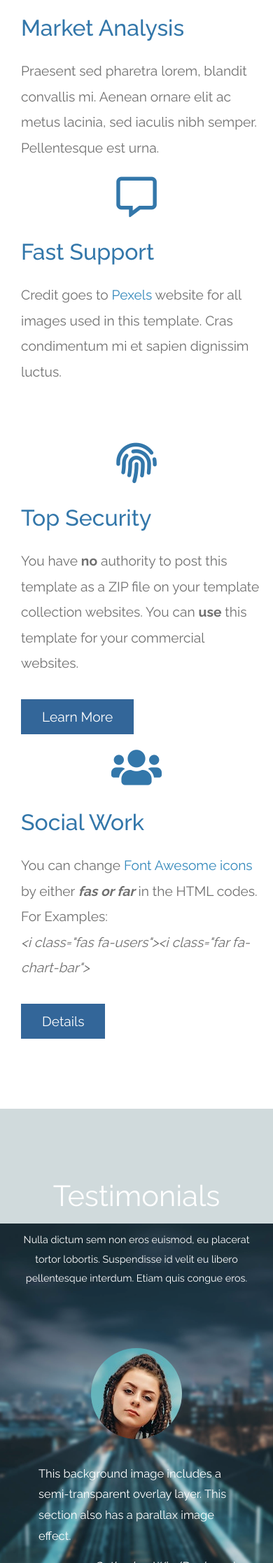
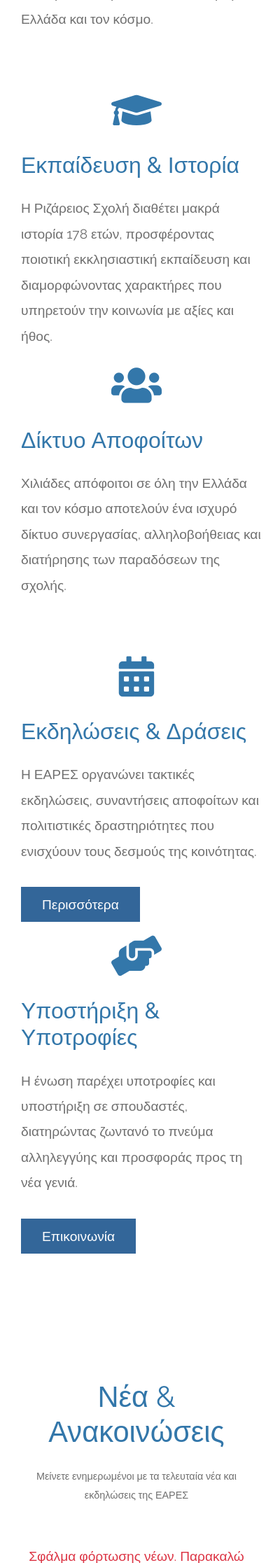
Before and after one commit to itheCreator1/eares, a PHP site: page / in a window 390 px wide. Shown: the part 1527-3760 px from the top of the page at 70% size. Run offline with PHP 8.4, Linux system fonts and the light colour scheme.

Commit message:
Customize frontend with EARES branding and add News section
- Update HTML lang to Greek (el)
- Rebrand all sections with EARES content in Greek
- Replace "Infinite Loop" with "ΕΑΡΕΣ" branding throughout
- Update navigation menu to Greek (Αρχική, Σχετικά, Νέα & Ανακοινώσεις, etc.)
- Modify hero section with ΕΑΡΕΣ title and 178 years tagline
- Transform "What We Do" to "About ΕΑΡΕΣ" with relevant content
- Add 4 feature cards: Education & History, Alumni Network, Events, Scholarships
- Insert News & Announcements section with dynamic container
- Update Gallery section title to Greek "Φωτογραφίες"
- Customize Contact section with EARES contact info
- Update footer with 2025 ΕΑΡΕΣ copyright
- Create news.js for dynamic news loading from API
- Implement news card generation with Greek date formatting
- Add XSS protection with HTML escaping
- Create comprehensive CSS for news cards
- Style news section with hover effects and transitions
- Add responsive breakpoints for mobile devices
- Include loading and error states

🤖 Generated with [Claude Code](https://claude.com/claude-code)

Co-Authored-By: Claude Sonnet 4.5 <noreply@anthropic.com>

```diff
--- a/public/index.html
+++ b/public/index.html
@@ -1,10 +1,11 @@
 <!DOCTYPE html>
-<html lang="en">
+<html lang="el">
   <head>
     <meta charset="UTF-8" />
     <meta name="viewport" content="width=device-width, initial-scale=1.0" />
     <meta http-equiv="X-UA-Compatible" content="ie=edge" />
-    <title>Infinite Loop - Bootstrap 4.0 HTML Template</title>
+    <title>ΕΑΡΕΣ - Ένωση Αποφοίτων Ριζαρείου Εκκλησιαστικής Σχολής</title>
+    <meta name="description" content="Ένωση Αποφοίτων Ριζαρείου Εκκλησιαστικής Σχολής - Alumni Association of Rizareios Ecclesiastical School" />
     <link rel="stylesheet" href="fontawesome-5.5/css/all.min.css" />
     <link rel="stylesheet" href="slick/slick.css">
     <link rel="stylesheet" href="slick/slick-theme.css">
@@ -24,7 +25,7 @@ https://www.tooplate.com/view/2117-infinite-loop
       <nav class="navbar navbar-expand-md tm-navbar" id="tmNav">
         <div class="container">
           <div class="tm-next">
-              <a href="#infinite" class="navbar-brand">Infinite Loop</a>
+              <a href="#infinite" class="navbar-brand">ΕΑΡΕΣ</a>
           </div>
 
           <button class="navbar-toggler" type="button" data-toggle="collapse" data-target="#navbarSupportedContent" aria-controls="navbarSupportedContent" aria-expanded="false" aria-label="Toggle navigation">
@@ -33,19 +34,19 @@ https://www.tooplate.com/view/2117-infinite-loop
           <div class="collapse navbar-collapse" id="navbarSupportedContent">
             <ul class="navbar-nav ml-auto">
               <li class="nav-item">
-                  <a class="nav-link tm-nav-link" href="#infinite">Home</a>
+                  <a class="nav-link tm-nav-link" href="#infinite">Αρχική</a>
               </li>
               <li class="nav-item">
-                  <a class="nav-link tm-nav-link" href="#whatwedo">What We Do</a>
+                  <a class="nav-link tm-nav-link" href="#about">Σχετικά</a>
               </li>
               <li class="nav-item">
-                <a class="nav-link tm-nav-link" href="#testimonials">Testimonials</a>
+                <a class="nav-link tm-nav-link" href="#news">Νέα & Ανακοινώσεις</a>
               </li>
               <li class="nav-item">
-                  <a class="nav-link tm-nav-link" href="#gallery">Gallery</a>
+                  <a class="nav-link tm-nav-link" href="#gallery">Φωτογραφίες</a>
               </li>
               <li class="nav-item">
-                  <a class="nav-link tm-nav-link" href="#contact">Contact</a>
+                  <a class="nav-link tm-nav-link" href="#contact">Επικοινωνία</a>
               </li>
             </ul>
           </div>
@@ -54,31 +55,31 @@ https://www.tooplate.com/view/2117-infinite-loop
 
       <div class="text-center tm-hero-text-container">
         <div class="tm-hero-text-container-inner">
-            <h2 class="tm-hero-title">Infinite Loop</h2>
+            <h2 class="tm-hero-title">ΕΑΡΕΣ</h2>
             <p class="tm-hero-subtitle">
-              Bootstrap 4.0 Parallax Theme
-              <br>Free HTML Template by TOOPLATE
+              Ένωση Αποφοίτων Ριζαρείου Εκκλησιαστικής Σχολής
+              <br>178 χρόνια ιστορίας και παράδοσης
             </p>
         </div>
       </div>
 
       <div class="tm-next tm-intro-next">
-        <a href="#whatwedo" class="text-center tm-down-arrow-link">
+        <a href="#about" class="text-center tm-down-arrow-link">
           <i class="fas fa-2x fa-arrow-down tm-down-arrow"></i>
         </a>
       </div>
     </section>
 
-    <section id="whatwedo" class="tm-section-pad-top">
+    <section id="about" class="tm-section-pad-top">
 
       <div class="container">
 
             <div class="row tm-content-box"><!-- first row -->
                 <div class="col-lg-12 col-xl-12">
                     <div class="tm-intro-text-container">
-                        <h2 class="tm-text-primary mb-4 tm-section-title">What We Do</h2>
+                        <h2 class="tm-text-primary mb-4 tm-section-title">Σχετικά με την ΕΑΡΕΣ</h2>
                         <p class="mb-4 tm-intro-text">
-                          This is Infinite Loop, free Bootstrap 4.0 HTML template with a parallax effect. This layout is what you can modify and use for your websites. Please spread a word to your friends about our website. Thank you for supporting us. If you have any question, you can contact us or chat with us on our <a href="https://fb.com/tooplate">Tooplate Facebook page</a>.</p>
+                          Η Ένωση Αποφοίτων Ριζαρείου Εκκλησιαστικής Σχολής (ΕΑΡΕΣ) ιδρύθηκε με σκοπό τη διατήρηση και ενίσχυση των δεσμών μεταξύ των αποφοίτων της ιστορικής Ριζάρειου Σχολής. Από το 1844, η Ριζάρειος Εκκλησιαστική Σχολή αποτελεί πυλώνα της Ελληνικής Παιδείας και της Ορθόδοξης παράδοσης, προσφέροντας υψηλού επιπέδου εκπαίδευση σε χιλιάδες μαθητές που υπηρετούν την Εκκλησία και την κοινωνία σε όλη την Ελλάδα και τον κόσμο.</p>
                     </div>
                 </div>
 
@@ -86,42 +87,13 @@ https://www.tooplate.com/view/2117-infinite-loop
 
             <div class="row tm-content-box"><!-- second row -->
         		<div class="col-lg-1">
-                    <i class="far fa-3x fa-chart-bar text-center tm-icon"></i>
+                    <i class="fas fa-3x fa-graduation-cap text-center tm-icon"></i>
                 </div>
                 <div class="col-lg-5">
                     <div class="tm-intro-text-container">
-                        <h2 class="tm-text-primary mb-4">Market Analysis</h2>
+                        <h2 class="tm-text-primary mb-4">Εκπαίδευση & Ιστορία</h2>
                         <p class="mb-4 tm-intro-text">
-                          Praesent sed pharetra lorem, blandit convallis mi. Aenean ornare elit ac metus lacinia, sed iaculis nibh semper. Pellentesque est urna.</p>
-                    </div>
-                </div>
-
-                <div class="col-lg-1">
-                    <i class="far fa-3x fa-comment-alt text-center tm-icon"></i>
-                </div>
-                <div class="col-lg-5">
-                    <div class="tm-intro-text-container">
-                        <h2 class="tm-text-primary mb-4">Fast Support</h2>
-                        <p class="mb-4 tm-intro-text">
-                          Credit goes to <a rel="nofollow" href="https://www.pexels.com">Pexels</a> website for all images used in this template. Cras condimentum mi et sapien dignissim luctus.</p>
-                    </div>
-                </div>
-
-            </div><!-- second row -->
-
-            <div class="row tm-content-box"><!-- third row -->
-        		<div class="col-lg-1">
-                    <i class="fas fa-3x fa-fingerprint text-center tm-icon"></i>
-                </div>
-                <div class="col-lg-5">
-                    <div class="tm-intro-text-container">
-                        <h2 class="tm-text-primary mb-4">Top Security</h2>
-                        <p class="mb-4 tm-intro-text">
-                      You have <strong>no</strong> authority to post this template as a ZIP file on your template collection websites. You can <strong>use</strong> this template for your commercial websites.</p>
-
-                          <div class="tm-continue">
-                            <a href="#testimonials" class="tm-intro-text tm-btn-primary">Learn More</a>
-                        </div>
+                          Η Ριζάρειος Σχολή διαθέτει μακρά ιστορία 178 ετών, προσφέροντας ποιοτική εκκλησιαστική εκπαίδευση και διαμορφώνοντας χαρακτήρες που υπηρετούν την κοινωνία με αξίες και ήθος.</p>
                     </div>
                 </div>
 
@@ -130,13 +102,41 @@ https://www.tooplate.com/view/2117-infinite-loop
                 </div>
                 <div class="col-lg-5">
                     <div class="tm-intro-text-container">
-                      <h2 class="tm-text-primary mb-4">Social Work</h2>
+                        <h2 class="tm-text-primary mb-4">Δίκτυο Αποφοίτων</h2>
                         <p class="mb-4 tm-intro-text">
-                      You can change <a href="https://fontawesome.com/icons?d=gallery">Font Awesome icons</a> by either <b><em>fas or far</em></b> in the HTML codes. For Examples:<br>
-                      <em>&lt;i class=&quot;fas fa-users&quot;&gt;&lt;i class=&quot;far fa-chart-bar&quot;&gt;</em> </p>
+                          Χιλιάδες απόφοιτοι σε όλη την Ελλάδα και τον κόσμο αποτελούν ένα ισχυρό δίκτυο συνεργασίας, αλληλοβοήθειας και διατήρησης των παραδόσεων της σχολής.</p>
+                    </div>
+                </div>
+
+            </div><!-- second row -->
+
+            <div class="row tm-content-box"><!-- third row -->
+        		<div class="col-lg-1">
+                    <i class="fas fa-3x fa-calendar-alt text-center tm-icon"></i>
+                </div>
+                <div class="col-lg-5">
+                    <div class="tm-intro-text-container">
+                        <h2 class="tm-text-primary mb-4">Εκδηλώσεις & Δράσεις</h2>
+                        <p class="mb-4 tm-intro-text">
+                      Η ΕΑΡΕΣ οργανώνει τακτικές εκδηλώσεις, συναντήσεις αποφοίτων και πολιτιστικές δραστηριότητες που ενισχύουν τους δεσμούς της κοινότητας.</p>
 
                           <div class="tm-continue">
-                            <a href="#testimonials" class="tm-intro-text tm-btn-primary">Details</a>
+                            <a href="#news" class="tm-intro-text tm-btn-primary">Περισσότερα</a>
+                        </div>
+                    </div>
+                </div>
+
+                <div class="col-lg-1">
+                    <i class="fas fa-3x fa-hands-helping text-center tm-icon"></i>
+                </div>
+                <div class="col-lg-5">
+                    <div class="tm-intro-text-container">
+                      <h2 class="tm-text-primary mb-4">Υποστήριξη & Υποτροφίες</h2>
+                        <p class="mb-4 tm-intro-text">
+                      Η ένωση παρέχει υποτροφίες και υποστήριξη σε σπουδαστές, διατηρώντας ζωντανό το πνεύμα αλληλεγγύης και προσφοράς προς τη νέα γενιά.</p>
+
+                          <div class="tm-continue">
+                            <a href="#contact" class="tm-intro-text tm-btn-primary">Επικοινωνία</a>
                         </div>
                     </div>
                 </div>
@@ -145,6 +145,35 @@ https://www.tooplate.com/view/2117-infinite-loop
 
         </div>
 
+    </section>
+
+    <!-- News & Announcements Section -->
+    <section id="news" class="tm-section-pad-top">
+      <div class="container">
+        <div class="row">
+          <div class="text-center col-12">
+            <h2 class="tm-text-primary tm-section-title mb-4">Νέα & Ανακοινώσεις</h2>
+            <p class="mx-auto tm-section-desc">
+              Μείνετε ενημερωμένοι με τα τελευταία νέα και εκδηλώσεις της ΕΑΡΕΣ
+            </p>
+          </div>
+        </div>
+
+        <!-- News Cards Container (populated by JavaScript) -->
+        <div class="row tm-news-container" id="newsContainer">
+          <!-- Dynamic news cards will be inserted here -->
+          <div class="col-12 text-center">
+            <p class="tm-text-gray">Φόρτωση νέων...</p>
+          </div>
+        </div>
+
+        <!-- View All News Button -->
+        <div class="row mt-5">
+          <div class="col-12 text-center">
+            <a href="#news" class="tm-btn-primary tm-btn-all-news">Όλα τα Νέα</a>
+          </div>
+        </div>
+      </div>
     </section>
 
     <section id="testimonials" class="tm-section-pad-top tm-parallax-2">
@@ -198,9 +227,9 @@ https://www.tooplate.com/view/2117-infinite-loop
       <div class="container tm-container-gallery">
         <div class="row">
           <div class="text-center col-12">
-              <h2 class="tm-text-primary tm-section-title mb-4">Gallery</h2>
+              <h2 class="tm-text-primary tm-section-title mb-4">Φωτογραφίες</h2>
               <p class="mx-auto tm-section-desc">
-                Praesent sed pharetra lorem, blandit convallis mi. Aenean ornare elit ac metus lacinia, sed iaculis nibh semper. Pellentesque est urna, lobortis eu arcu a, aliquet tristique urna.
+                Στιγμιότυπα από τις εκδηλώσεις και τη ζωή της ΕΑΡΕΣ. Οι φωτογραφίες θα ενημερώνονται σύντομα από τη διοίκηση.
               </p>
           </div>
         </div>
@@ -287,48 +316,48 @@ https://www.tooplate.com/view/2117-infinite-loop
         <div class="row">
 
             <div class="text-center col-12">
-                <h2 class="tm-section-title mb-4">Contact Us</h2>
+                <h2 class="tm-section-title mb-4">Επικοινωνία</h2>
                 <p class="mb-5">
-                  Proin enim orci, tincidunt quis suscipit in, placerat nec est. Vestibulum posuere faucibus posuere. Quisque aliquam velit eget leo blandit egestas. Nulla id posuere felis, quis tristique nulla.
+                  Επικοινωνήστε μαζί μας για οποιαδήποτε πληροφορία σχετικά με την ΕΑΡΕΣ, τη συμμετοχή σας ως μέλος ή τις εκδηλώσεις μας.
                 </p><br>
             </div>
 
             <div class="col-sm-12 col-md-6">
               <form action="" method="get">
-                <input id="name" name="name" type="text" placeholder="Your Name" class="tm-input" required />
-                <input id="email" name="email" type="email" placeholder="Your Email" class="tm-input" required />
-                <textarea id="message" name="message" rows="8" placeholder="Message" class="tm-input" required></textarea>
-                <button type="submit" class="btn tm-btn-submit">Submit</button>
+                <input id="name" name="name" type="text" placeholder="Όνομα" class="tm-input" required />
+                <input id="email" name="email" type="email" placeholder="Email" class="tm-input" required />
+                <textarea id="message" name="message" rows="8" placeholder="Μήνυμα" class="tm-input" required></textarea>
+                <button type="submit" class="btn tm-btn-submit">Αποστολή</button>
               </form>
             </div>
 
             <div class="col-sm-12 col-md-6">
 
                 <div class="contact-item">
-                  <a rel="nofollow" href="https://www.tooplate.com/contact" class="item-link">
-                      <i class="far fa-2x fa-comment mr-4"></i>
-                      <span class="mb-0">Chat Online</span>
+                  <a href="mailto:info@eares.gr" class="item-link">
+                      <i class="far fa-2x fa-envelope mr-4"></i>
+                      <span class="mb-0">info@eares.gr</span>
                   </a>
                 </div>
 
                 <div class="contact-item">
-                  <a rel="nofollow" href="mailto:mail@company.com" class="item-link">
-                      <i class="far fa-2x fa-envelope mr-4"></i>
-                      <span class="mb-0">mail@company.com</span>
+                  <a href="https://www.eares.gr" class="item-link">
+                      <i class="fas fa-2x fa-globe mr-4"></i>
+                      <span class="mb-0">www.eares.gr</span>
                   </a>
                 </div>
 
                 <div class="contact-item">
-                  <a rel="nofollow" href="https://www.google.com/maps" class="item-link">
+                  <a href="https://www.google.com/maps" class="item-link">
                       <i class="fas fa-2x fa-map-marker-alt mr-4"></i>
-                      <span class="mb-0">Our Location</span>
+                      <span class="mb-0">Πειραιάς, Ελλάδα</span>
                   </a>
                 </div>
 
                 <div class="contact-item">
-                  <a rel="nofollow" href="tel:0100200340" class="item-link">
+                  <a href="tel:+302104567890" class="item-link">
                       <i class="fas fa-2x fa-phone-square mr-4"></i>
-                      <span class="mb-0">255-662-5566</span>
+                      <span class="mb-0">210 456 7890</span>
                   </a>
                 </div>
 
@@ -343,9 +372,8 @@ https://www.tooplate.com/view/2117-infinite-loop
 
       	<footer class="text-center small tm-footer">
           <p class="mb-0">
-          Copyright &copy; 2020 Company Name
-
-          . <a rel="nofollow" href="https://www.tooplate.com" title="HTML templates">Designed by TOOPLATE</a></p>
+          Copyright &copy; 2025 ΕΑΡΕΣ - Ένωση Αποφοίτων Ριζαρείου Εκκλησιαστικής Σχολής
+          </p>
         </footer>
 
     </section>
@@ -356,6 +384,7 @@ https://www.tooplate.com/view/2117-infinite-loop
     <script src="js/easing.min.js"></script>
     <script src="js/jquery.singlePageNav.min.js"></script>
     <script src="js/bootstrap.min.js"></script>
+    <script src="js/news.js"></script>
     <script>
 
       function getOffSet(){
--- /dev/null
+++ b/public/js/news.js
@@ -0,0 +1,118 @@
+// News & Announcements JavaScript for EARES
+// Dynamically loads and displays news from the API
+
+document.addEventListener('DOMContentLoaded', async function() {
+  await loadNews();
+});
+
+/**
+ * Fetch and display news items
+ */
+async function loadNews() {
+  const newsContainer = document.getElementById('newsContainer');
+
+  try {
+    // Fetch recent 6 news items from API
+    const response = await fetch('/api/news/recent/6');
+
+    if (!response.ok) {
+      throw new Error('Failed to fetch news');
+    }
+
+    const newsItems = await response.json();
+
+    // Clear loading message
+    newsContainer.innerHTML = '';
+
+    // Check if there are news items
+    if (newsItems.length === 0) {
+      newsContainer.innerHTML = '<div class="col-12 text-center"><p>Δεν υπάρχουν διαθέσιμα νέα αυτή τη στιγμή.</p></div>';
+      return;
+    }
+
+    // Generate and insert news cards
+    newsItems.forEach(news => {
+      const newsCard = createNewsCard(news);
+      newsContainer.innerHTML += newsCard;
+    });
+
+  } catch (error) {
+    console.error('Error loading news:', error);
+    newsContainer.innerHTML = `
+      <div class="col-12 text-center">
+        <p class="text-danger">Σφάλμα φόρτωσης νέων. Παρακαλώ δοκιμάστε ξανά αργότερα.</p>
+      </div>`;
+  }
+}
+
+/**
+ * Create HTML for a single news card
+ * @param {Object} news - News object from API
+ * @returns {string} HTML string
+ */
+function createNewsCard(news) {
+  const date = formatDate(news.published_date);
+  const imageUrl = news.image_url || 'img/gallery-img-01.jpg';
+  const title = news.title_el || news.title_en;
+  const summary = news.summary_el || news.summary_en || '';
+
+  return `
+    <div class="col-lg-4 col-md-6 mb-4">
+      <div class="tm-news-card">
+        <img src="${imageUrl}" alt="${escapeHtml(title)}" class="img-fluid tm-news-img">
+        <div class="tm-news-card-content">
+          <span class="tm-news-date">${date}</span>
+          <h3 class="tm-news-title">${escapeHtml(title)}</h3>
+          <p class="tm-news-summary">${escapeHtml(truncateText(summary, 120))}</p>
+          <a href="#" class="tm-news-read-more" onclick="viewNewsDetail(${news.id}); return false;">
+            Διαβάστε περισσότερα »
+          </a>
+        </div>
+      </div>
+    </div>
+  `;
+}
+
+/**
+ * Format date to Greek locale
+ * @param {string} dateString - Date string from database
+ * @returns {string} Formatted date
+ */
+function formatDate(dateString) {
+  const options = { year: 'numeric', month: 'long', day: 'numeric' };
+  const date = new Date(dateString);
+  return date.toLocaleDateString('el-GR', options);
+}
+
+/**
+ * Truncate text to specified length
+ * @param {string} text - Text to truncate
+ * @param {number} maxLength - Maximum length
+ * @returns {string} Truncated text
+ */
+function truncateText(text, maxLength) {
+  if (!text) return '';
+  if (text.length <= maxLength) return text;
+  return text.substr(0, maxLength) + '...';
+}
+
+/**
+ * Escape HTML to prevent XSS
+ * @param {string} text - Text to escape
+ * @returns {string} Escaped text
+ */
+function escapeHtml(text) {
+  const div = document.createElement('div');
+  div.textContent = text;
+  return div.innerHTML;
+}
+
+/**
+ * View detailed news item (to be implemented)
+ * @param {number} newsId - ID of the news item
+ */
+function viewNewsDetail(newsId) {
+  // TODO: Implement modal or detail page for news
+  console.log('View news detail:', newsId);
+  alert('Λειτουργία προβολής λεπτομερειών - θα υλοποιηθεί σύντομα');
+}
```
Also changed, not shown: public/css/tooplate-infinite-loop.css (+142 -0 lines).
